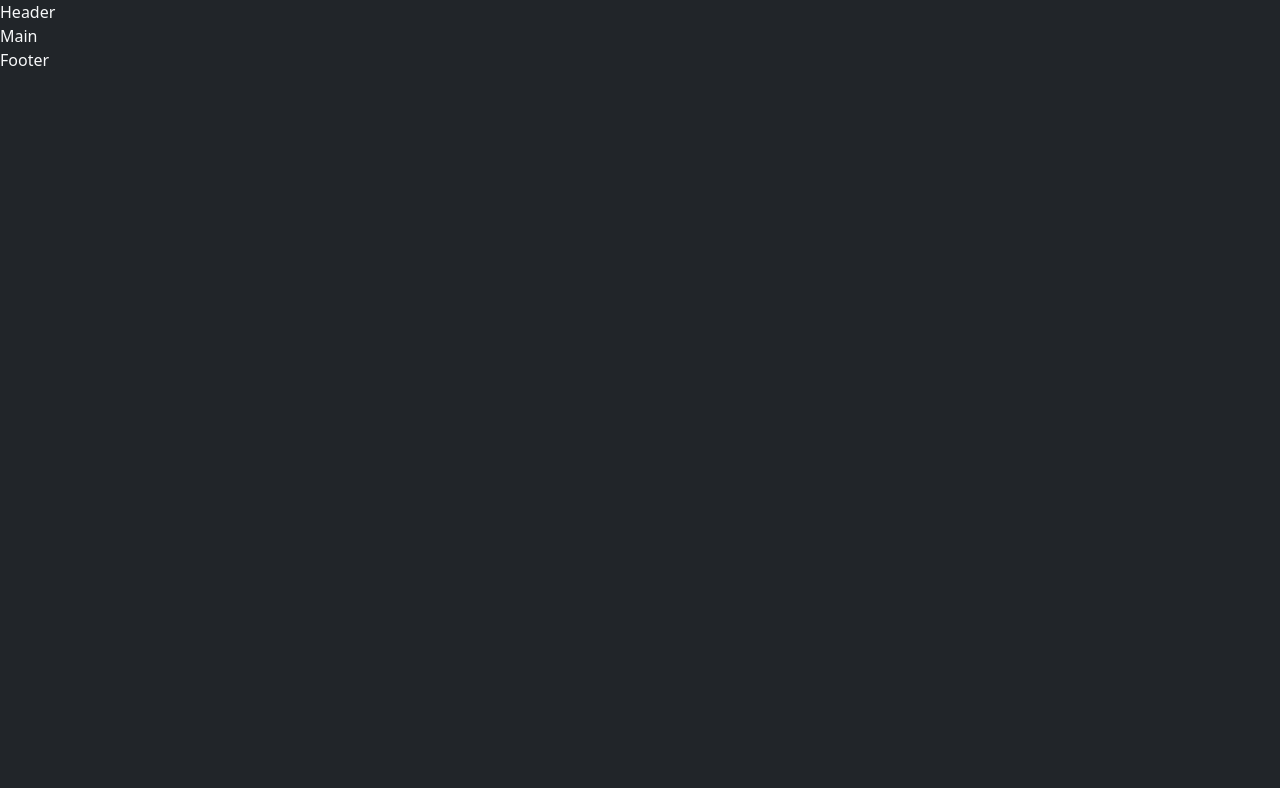
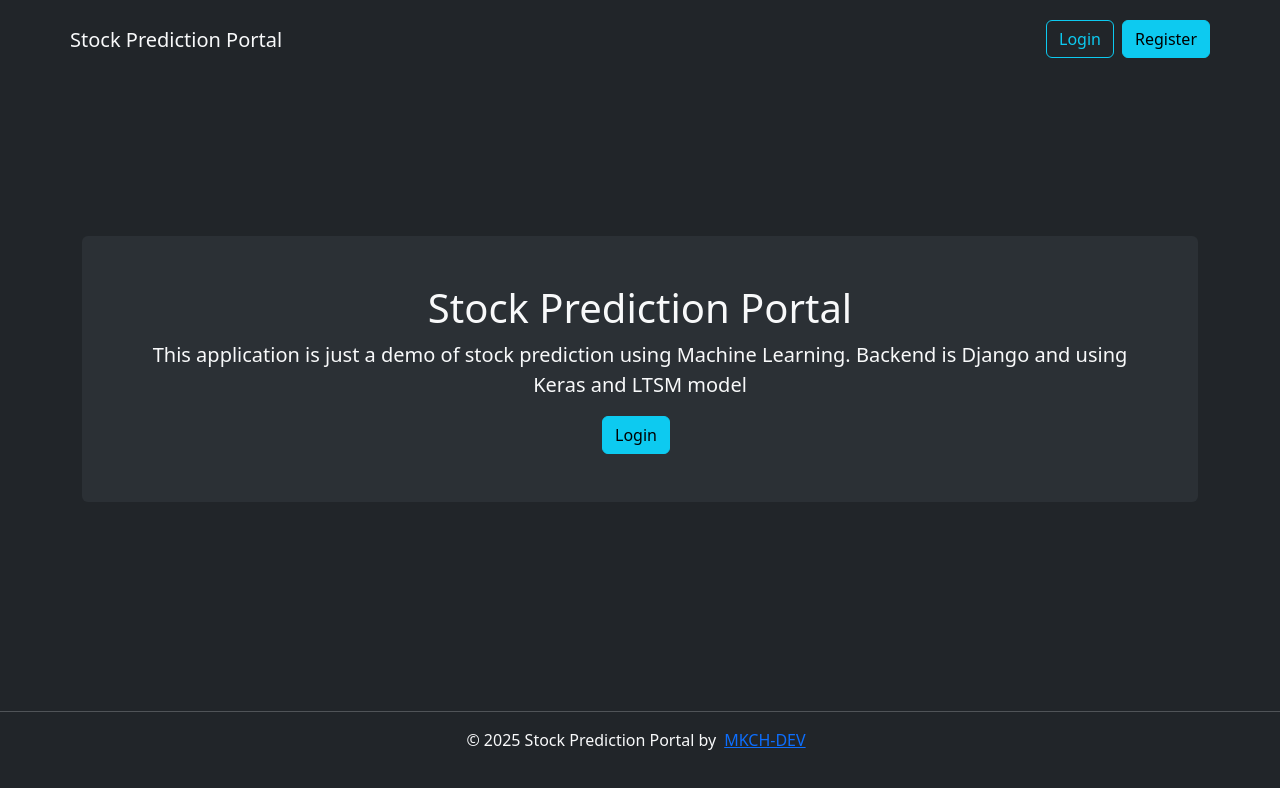
Before and after one commit to mkch-dev/stock-pridiction-portal, a React (Vite) app in the folder frontend-react/: page / in a window 1280 px wide. Shown: the top 788 px of the page. Built offline with nearby package versions, Linux system fonts and the light colour scheme.

Commit message:
design of the main, header and footer

```diff
--- a/frontend-react/src/assets/css/style.css
+++ b/frontend-react/src/assets/css/style.css
@@ -1,3 +1,17 @@
 body {
     background-color: #212529;
 }
+
+.bg-light-dark {
+    background-color: #2B3035;
+}
+
+#root {
+    display: flex;
+    flex-direction: column;
+    min-height: 100vh;
+}
+
+.container {
+    flex: 1;
+}
--- a/frontend-react/src/components/Footer.jsx
+++ b/frontend-react/src/components/Footer.jsx
@@ -2,7 +2,15 @@ import React from 'react'
 
 const Footer = () => {
     return (
-        <div className='text-light'>Footer</div>
+        <>
+            <footer className="footer py-3 my-3">
+                <hr className='border-bottom' />
+                <p className='text-light text-center'>© 2025 Stock Prediction Portal by
+                    <a href="http://github.com/MKCH-DEV" target="_blank" className='px-2'>MKCH-DEV</a>
+                </p>
+
+            </footer>
+        </>
     )
 }
 
--- a/frontend-react/src/components/Header.jsx
+++ b/frontend-react/src/components/Header.jsx
@@ -2,7 +2,15 @@ import React from 'react'
 
 const Header = () => {
     return (
-        <div className='text-light'>Header</div>
+        <>
+            <nav className='navbar container pt-3 pb-3 mt-1 align-items-start'>
+                <a className='navbar-brand text-light' href="">Stock Prediction Portal</a>
+                <div>
+                    <a href="" className="btn btn-outline-info me-2">Login</a>
+                    <a href="" className="btn btn-info">Register</a>
+                </div>
+            </nav>
+        </>
     )
 }
 
--- a/frontend-react/src/components/Main.jsx
+++ b/frontend-react/src/components/Main.jsx
@@ -2,7 +2,16 @@ import React from 'react'
 
 const Main = () => {
     return (
-        <div className='text-light'>Main</div>
+        <>
+            <div className="container">
+                <div className="p-5 text-center bg-light-dark rounded">
+                    <h1 className='text-light'>Stock Prediction Portal</h1>
+                    <p className="text-light lead">This application is just a demo of stock prediction using Machine Learning.
+                        Backend is Django and using Keras and LTSM model</p>
+                    <a href="" className="btn btn-info me-2">Login</a>
+                </div>
+            </div>
+        </>
     )
 }
 
```
